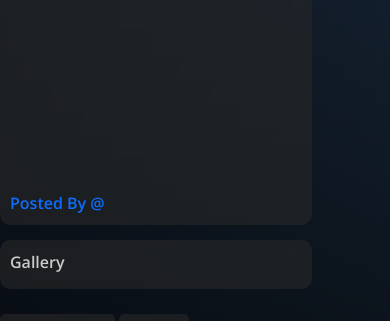
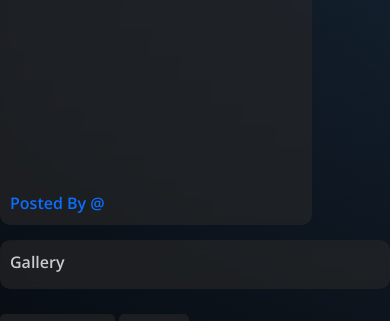
Before and after one commit to 416rehman/Vacay, a Node server app: template views/pages/listings/details.handlebars in a window 390 px wide. Shown: the part 630-951 px from the top of the page. Run offline with Node 20, Linux system fonts and the light colour scheme; the template is opened without the code that fills it, so the values that code supplies are empty; some libraries are stand-ins or nearby versions.

Commit message:
added flex-wrap to gallery in listing details page

```diff
--- a/public/css/pages/listings/details.css
+++ b/public/css/pages/listings/details.css
@@ -173,6 +173,7 @@
 }
 .images{
     display: flex;
+    flex-wrap: wrap;
 }
 .images > .image {
     height: 150px;
@@ -198,7 +199,7 @@
         min-height: 500px;
     }
     #listing{padding: 0}
-    .images {
-        flex-wrap: wrap;
+    .gallery, .info {
+        width: 100vw;
     }
 }
```
